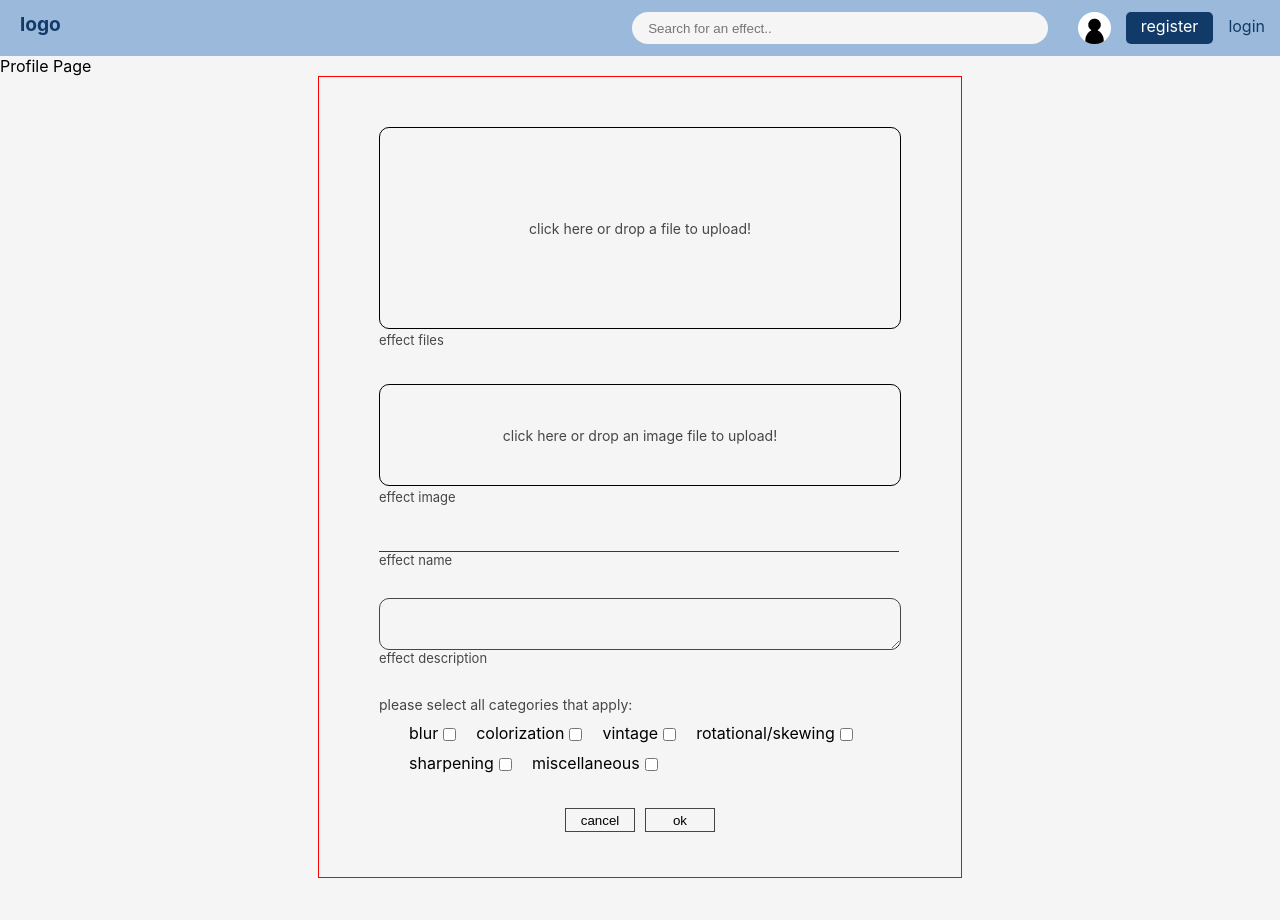
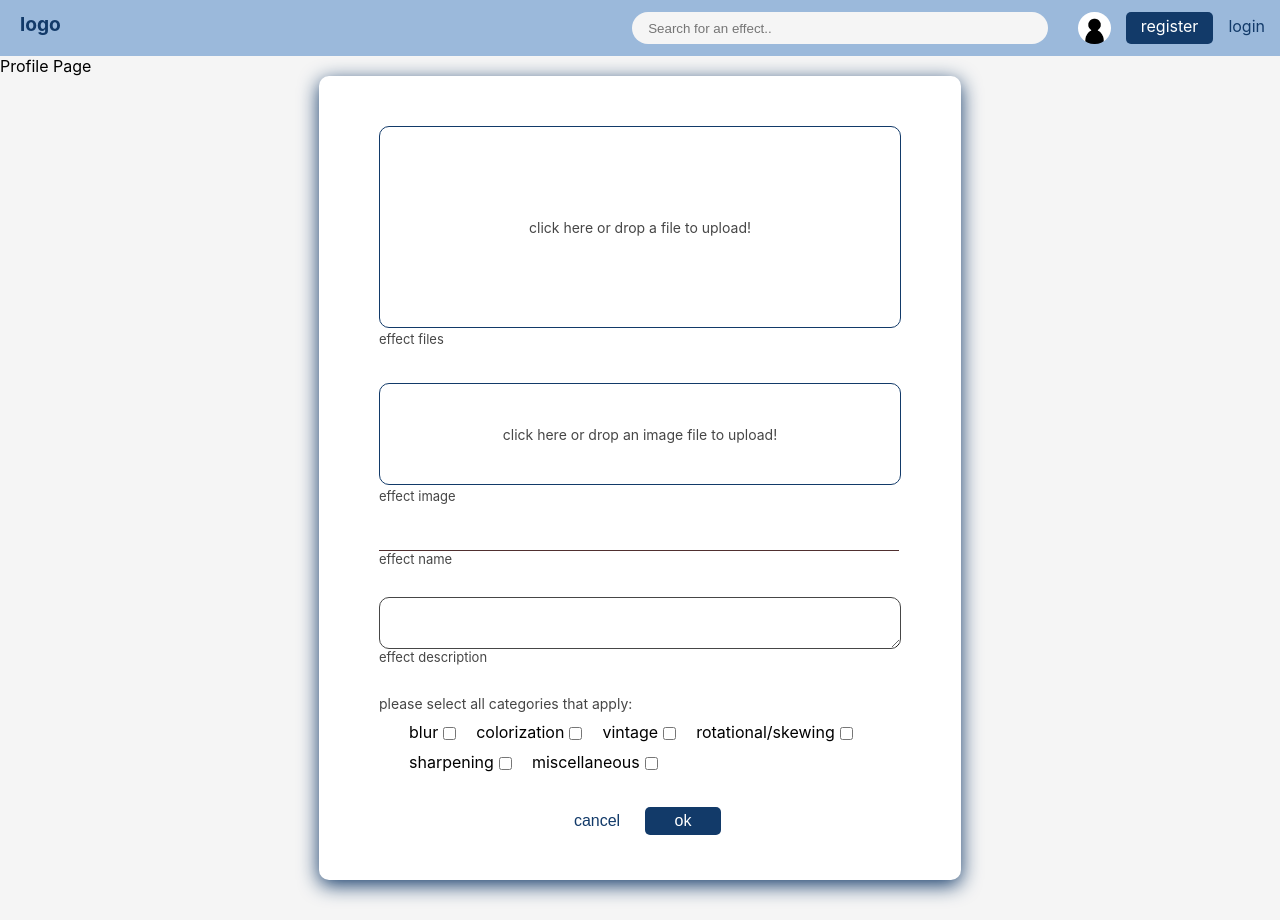
Before and after one commit to B-Evans99/customeffects, a React (Create React App) app in the folder custome/: page /profile in a window 1280 px wide. Built offline with nearby package versions, Linux system fonts and the light colour scheme.

Commit message:
(App.css) add styles

```diff
--- a/custome/src/App.css
+++ b/custome/src/App.css
@@ -363,7 +363,9 @@ a:hover{
 }
 
 .UploadForm{
-  border: 1px solid red;
+  background-color: white;
+  border-radius: 10px;
+  box-shadow: 0px 5px 20px var(--blue-dark);
   margin: 0px auto;
   padding: 30px 60px;
   margin-bottom: 40px;
@@ -437,12 +439,24 @@ a:hover{
   margin-top: 2px;
 }
 
-.resetButton, .submitButton {
-  border: 1px solid #464646;
+.resetButton {
   margin: 0px 5px;
-  width: 70px;
-  height: 24px;
+  width: 76px;
+  height: 28px;
+  font-size: 16px;
+  color: var(--blue-dark);
 }
+
+.submitButton {
+  background-color: var(--blue-dark);
+  margin: 0px 5px;
+  width: 76px;
+  height: 28px;
+  color: white;
+  font-size: 16px;
+  border-radius: 5px;
+}
+
 .buttonInputs{
   display: flex;
   flex-direction: row;
@@ -455,7 +469,7 @@ a:hover{
   width: 520px;
   height: 200px;
   margin: 20px auto 0px;
-  border: 1px solid black;
+  border: 1px solid var(--blue-dark);
   justify-content: center;
   align-items: center;
   border-radius: 10px;
```
